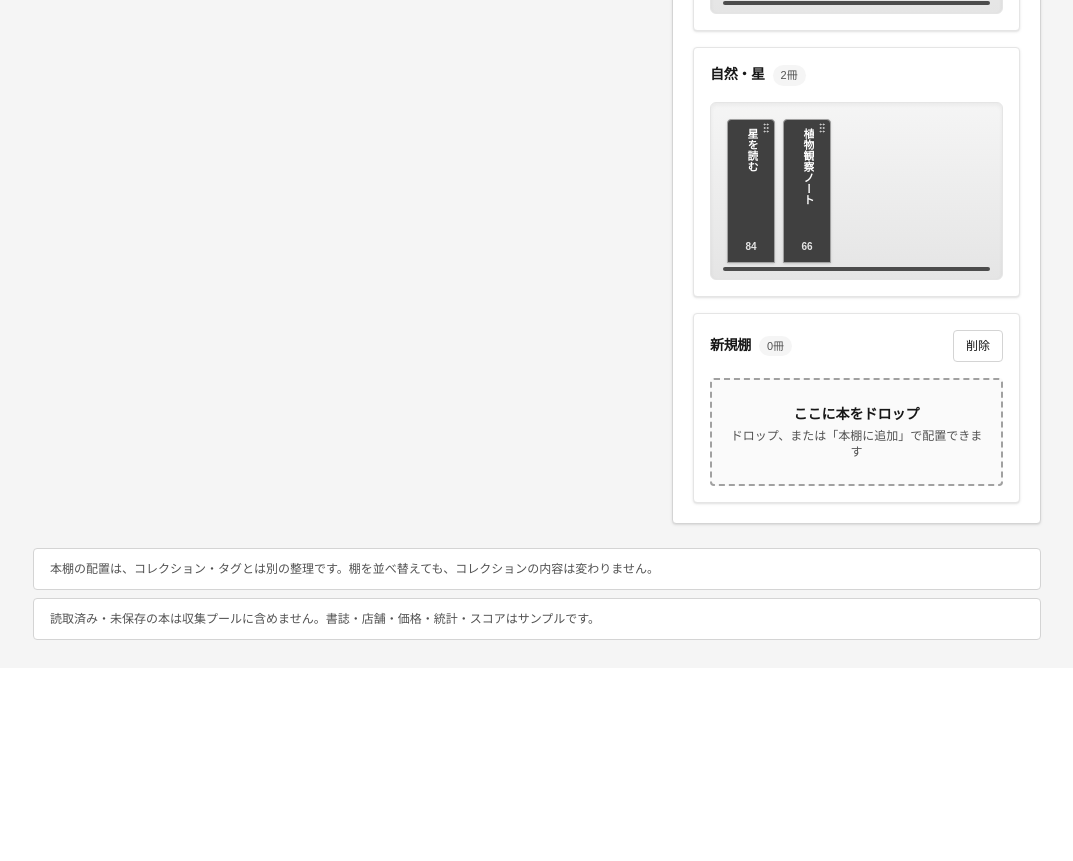
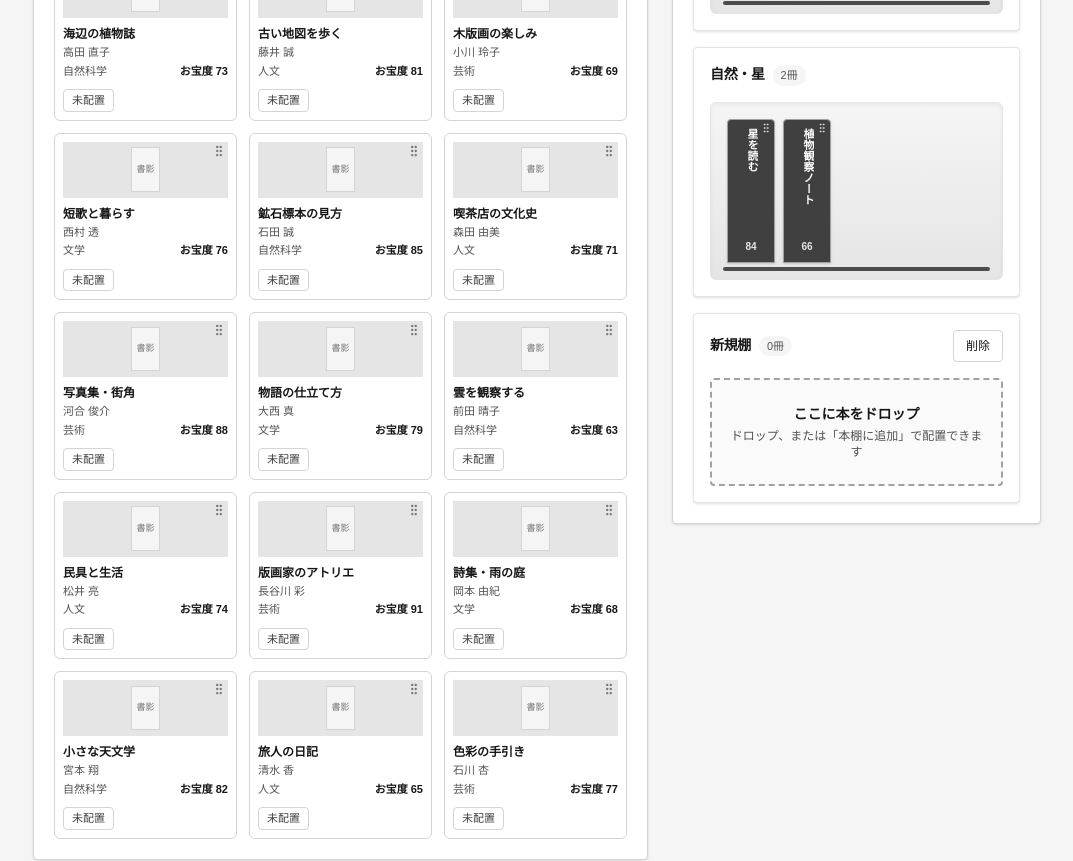
Before and after one commit to dokkanoT/minebook, a Next.js app: page /dashboard/bookshelf in a window 1280 px wide. Shown: the part 1000-1861 px from the top of the page, without its empty margins (207-1280 px from the left). Before the commit the page ends 1668 px from the top, so only its background shows below. Built offline with nearby package versions, Linux system fonts and the light colour scheme.

Commit message:
デバックのためのダミーデータ大量生産

```diff
--- a/src/app/(dashboard)/dashboard/_data/books.ts
+++ b/src/app/(dashboard)/dashboard/_data/books.ts
@@ -15,7 +15,7 @@ export type MockBook = {
   tags: TagName[];
 };
 
-/** 本棚に保存済みの12冊。新しく保存した順 */
+/** 本棚に保存済みのダミー本。新しく保存した順 */
 export const MOCK_BOOKS: MockBook[] = [
   { id: "b01", title: "古書のある風景", author: "山田 文子", category: "人文", score: 96, tags: ["初版", "お気に入り"] },
   { id: "b02", title: "活版印刷の記憶", author: "佐藤 健", category: "芸術", score: 92, tags: ["初版", "帯付き"] },
@@ -29,6 +29,21 @@ export const MOCK_BOOKS: MockBook[] = [
   { id: "b10", title: "余白を読む", author: "森 由紀", category: "文学", score: 64, tags: ["お気に入り"] },
   { id: "b11", title: "言葉の散歩道", author: "川村 智", category: "文学", score: 62, tags: [] },
   { id: "b12", title: "植物観察ノート", author: "井上 透", category: "自然科学", score: 66, tags: [] },
+  { id: "b13", title: "海辺の植物誌", author: "高田 直子", category: "自然科学", score: 73, tags: ["お気に入り"] },
+  { id: "b14", title: "古い地図を歩く", author: "藤井 誠", category: "人文", score: 81, tags: ["初版"] },
+  { id: "b15", title: "木版画の楽しみ", author: "小川 玲子", category: "芸術", score: 69, tags: [] },
+  { id: "b16", title: "短歌と暮らす", author: "西村 透", category: "文学", score: 76, tags: ["帯付き"] },
+  { id: "b17", title: "鉱石標本の見方", author: "石田 誠", category: "自然科学", score: 85, tags: ["初版", "お気に入り"] },
+  { id: "b18", title: "喫茶店の文化史", author: "森田 由美", category: "人文", score: 71, tags: [] },
+  { id: "b19", title: "写真集・街角", author: "河合 俊介", category: "芸術", score: 88, tags: ["帯付き"] },
+  { id: "b20", title: "物語の仕立て方", author: "大西 真", category: "文学", score: 79, tags: ["お気に入り"] },
+  { id: "b21", title: "雲を観察する", author: "前田 晴子", category: "自然科学", score: 63, tags: [] },
+  { id: "b22", title: "民具と生活", author: "松井 亮", category: "人文", score: 74, tags: ["初版"] },
+  { id: "b23", title: "版画家のアトリエ", author: "長谷川 彩", category: "芸術", score: 91, tags: ["初版", "帯付き"] },
+  { id: "b24", title: "詩集・雨の庭", author: "岡本 由紀", category: "文学", score: 68, tags: [] },
+  { id: "b25", title: "小さな天文学", author: "宮本 翔", category: "自然科学", score: 82, tags: ["お気に入り"] },
+  { id: "b26", title: "旅人の日記", author: "清水 香", category: "人文", score: 65, tags: ["帯付き"] },
+  { id: "b27", title: "色彩の手引き", author: "石川 杏", category: "芸術", score: 77, tags: [] },
 ];
 
 export const MOCK_COLLECTION_COUNT = 3;
```
